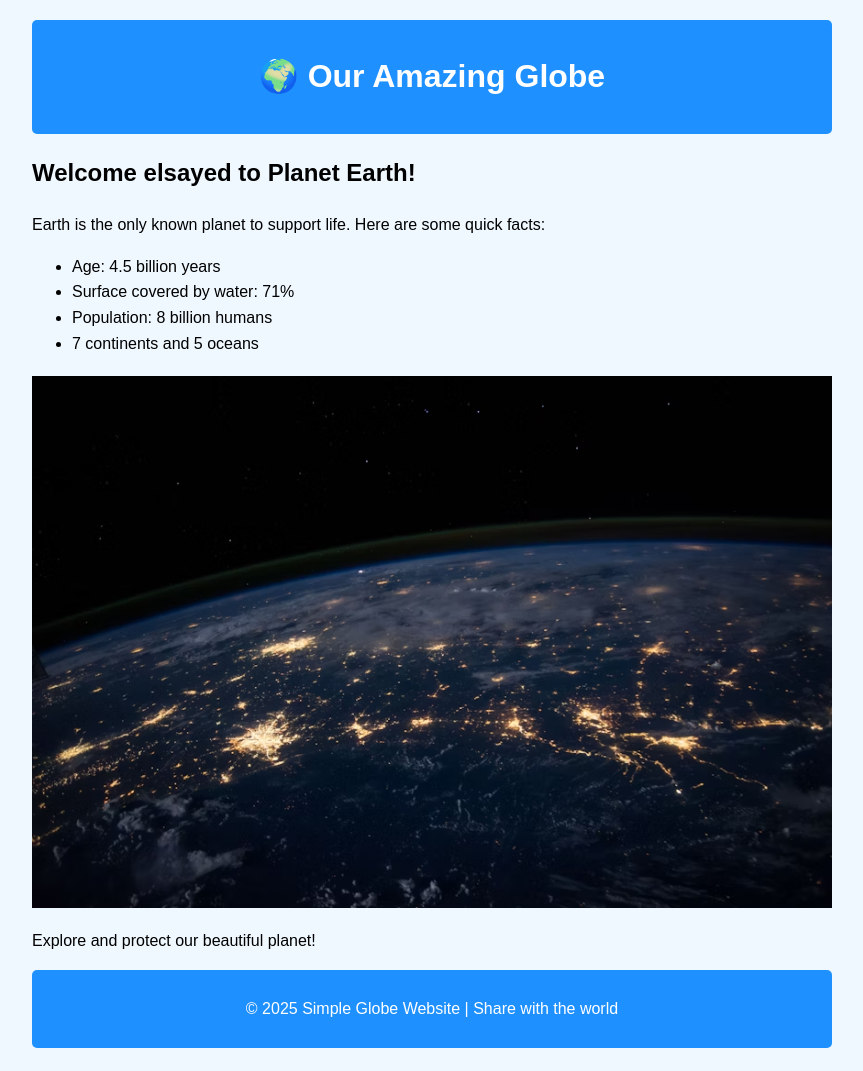
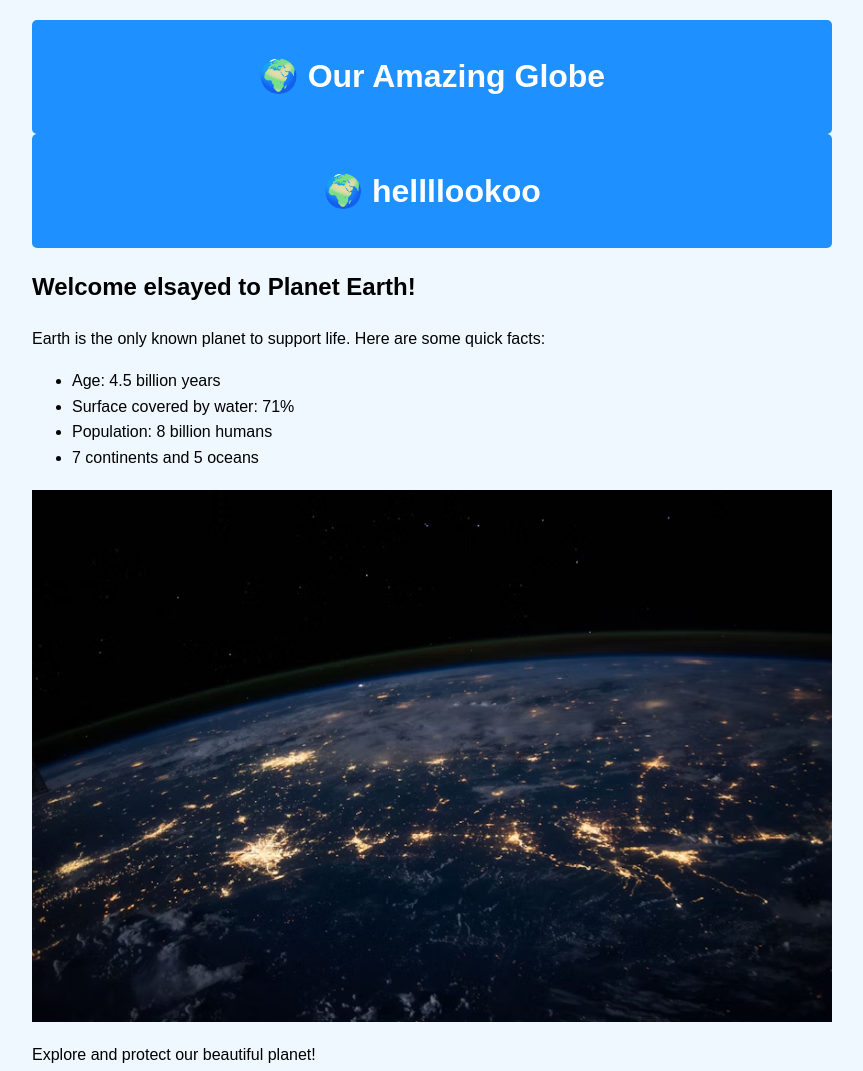
Before and after one commit to elsayedmansour1/website, a plain HTML site: page index.html in a window 1280 px wide. Shown: the top 1071 px of the page, without its empty margins (208-1071 px from the left). Drawn offline with Linux system fonts and the light colour scheme.

Commit message:
Update index.html

```diff
--- a/index.html
+++ b/index.html
@@ -33,7 +33,9 @@
     <header>
         <h1>🌍 Our Amazing Globe</h1>
     </header>
-
+    <header>
+        <h1>🌍 hellllookoo</h1>
+    </header>
     <main>
         <h2>Welcome elsayed to Planet Earth!</h2>
         <p>Earth is the only known planet to support life. Here are some quick facts:</p>
```
